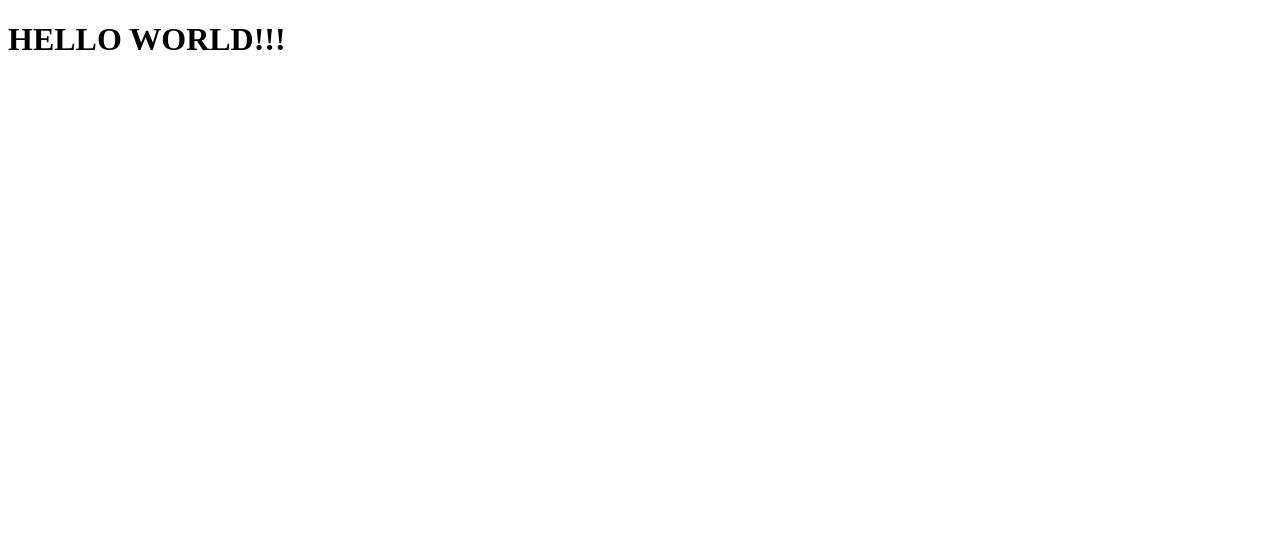
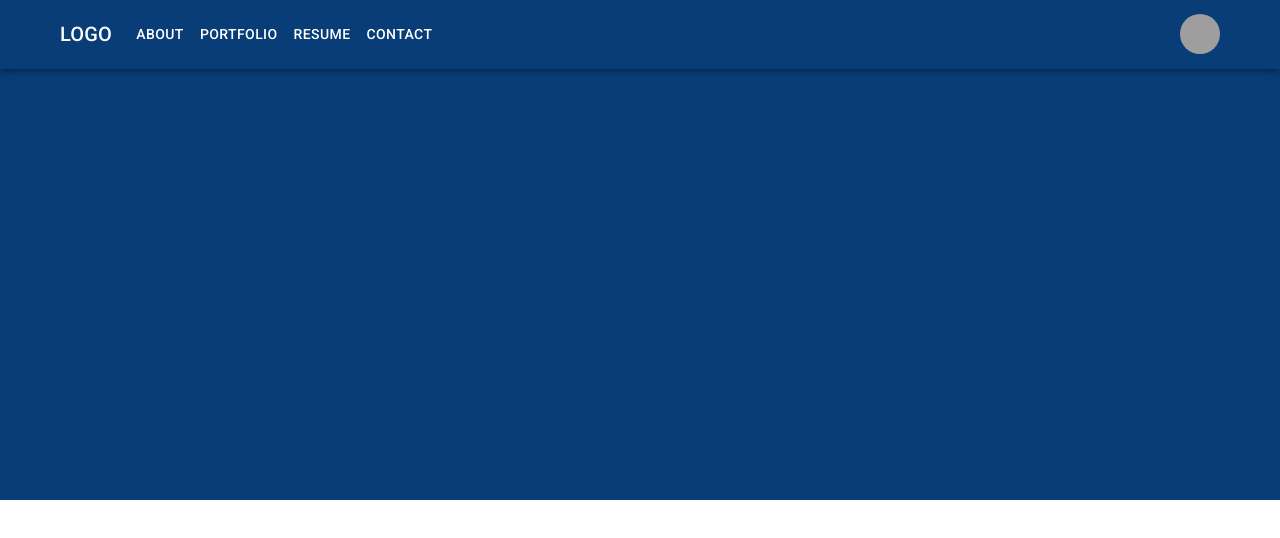
Before and after one commit to winiesom/my-website, a React (Create React App) app: page / in a window 1280 px wide. Shown: the top 538 px of the page. Built offline with nearby package versions, Linux system fonts and the light colour scheme; grey boxes are pictures that could not be loaded.

Commit message:
folder structure created

```diff
--- a/package.json
+++ b/package.json
@@ -3,6 +3,10 @@
   "version": "0.1.0",
   "private": true,
   "dependencies": {
+    "@emotion/react": "^11.7.1",
+    "@emotion/styled": "^11.6.0",
+    "@mui/icons-material": "^5.4.1",
+    "@mui/material": "^5.4.1",
     "@testing-library/jest-dom": "^5.16.2",
     "@testing-library/react": "^12.1.2",
     "@testing-library/user-event": "^13.5.0",
--- a/public/index.html
+++ b/public/index.html
@@ -15,6 +15,11 @@
       user's mobile device or desktop. See https://developers.google.com/web/fundamentals/web-app-manifest/
     -->
     <link rel="manifest" href="%PUBLIC_URL%/manifest.json" />
+
+    <link
+      rel="stylesheet"
+      href="https://fonts.googleapis.com/css?family=Roboto:300,400,500,700&display=swap"
+    />
     <!--
       Notice the use of %PUBLIC_URL% in the tags above.
       It will be replaced with the URL of the `public` folder during the build.
--- /dev/null
+++ b/src/App.css
@@ -0,0 +1,4 @@
+body {
+  box-sizing: border-box;
+  margin: 0;
+}
--- a/src/App.js
+++ b/src/App.js
@@ -1,9 +1,12 @@
 import React from "react";
+import "./App.css";
+
+import LandingPage from "./components/landingPage/LandingPage";
 
 const App = () => {
   return (
     <div>
-      <h1>HELLO WORLD!!!</h1>
+      <LandingPage />
     </div>
   );
 };
--- /dev/null
+++ b/src/components/landingPage/LandingPage.js
@@ -0,0 +1,149 @@
+import React, { useState } from "react";
+import "./landingpage.css";
+
+import {
+  Box,
+  Container,
+  AppBar,
+  Toolbar,
+  IconButton,
+  Typography,
+  Menu,
+  Avatar,
+  Button,
+  Tooltip,
+  MenuItem,
+} from "@mui/material";
+import MenuIcon from "@mui/icons-material/Menu";
+
+const pages = ["About", "Portfolio", "Resume", "Contact"];
+const settings = ["Profile", "Account", "Dashboard", "Logout"];
+
+const LandingPage = () => {
+  const [anchorElNav, setAnchorElNav] = useState(null);
+  const [anchorElUser, setAnchorElUser] = useState(null);
+
+  const handleOpenNavMenu = (event) => {
+    setAnchorElNav(event.currentTarget);
+  };
+  const handleOpenUserMenu = (event) => {
+    setAnchorElUser(event.currentTarget);
+  };
+
+  const handleCloseNavMenu = () => {
+    setAnchorElNav(null);
+  };
+
+  const handleCloseUserMenu = () => {
+    setAnchorElUser(null);
+  };
+
+  return (
+    <div>
+      {/* <CssBaseline /> */}
+      <Container className="main-container">
+        <Box className="inner-container">
+          <AppBar position="static" className="appbar">
+            <Container maxWidth="xl" className="appbar-container">
+              <Toolbar disableGutters>
+                <Typography
+                  variant="h6"
+                  noWrap
+                  component="div"
+                  sx={{ mr: 2, display: { xs: "none", md: "flex" } }}>
+                  LOGO
+                </Typography>
+
+                <Box sx={{ flexGrow: 1, display: { xs: "flex", md: "none" } }}>
+                  <IconButton
+                    size="large"
+                    aria-label="account of current user"
+                    aria-controls="menu-appbar"
+                    aria-haspopup="true"
+                    onClick={handleOpenNavMenu}
+                    color="inherit">
+                    <MenuIcon />
+                  </IconButton>
+                  <Menu
+                    id="menu-appbar"
+                    anchorEl={anchorElNav}
+                    anchorOrigin={{
+                      vertical: "bottom",
+                      horizontal: "left",
+                    }}
+                    keepMounted
+                    transformOrigin={{
+                      vertical: "top",
+                      horizontal: "left",
+                    }}
+                    open={Boolean(anchorElNav)}
+                    onClose={handleCloseNavMenu}
+                    sx={{
+                      display: { xs: "block", md: "none" },
+                    }}>
+                    {pages.map((page) => (
+                      <MenuItem key={page} onClick={handleCloseNavMenu}>
+                        <Typography textAlign="center">{page}</Typography>
+                      </MenuItem>
+                    ))}
+                  </Menu>
+                </Box>
+                <Typography
+                  variant="h6"
+                  noWrap
+                  component="div"
+                  sx={{ flexGrow: 1, display: { xs: "flex", md: "none" } }}>
+                  LOGO
+                </Typography>
+                <Box sx={{ flexGrow: 1, display: { xs: "none", md: "flex" } }}>
+                  {pages.map((page) => (
+                    <Button
+                      key={page}
+                      onClick={handleCloseNavMenu}
+                      sx={{ my: 2, color: "white", display: "block" }}>
+                      {page}
+                    </Button>
+                  ))}
+                </Box>
+
+                <Box sx={{ flexGrow: 0 }}>
+                  <Tooltip title="Open settings">
+                    <IconButton onClick={handleOpenUserMenu} sx={{ p: 0 }}>
+                      <Avatar
+                        alt="Remy Sharp"
+                        src="/static/images/avatar/2.jpg"
+                      />
+                    </IconButton>
+                  </Tooltip>
+                  <Menu
+                    sx={{ mt: "45px" }}
+                    id="menu-appbar"
+                    anchorEl={anchorElUser}
+                    anchorOrigin={{
+                      vertical: "top",
+                      horizontal: "right",
+                    }}
+                    keepMounted
+                    transformOrigin={{
+                      vertical: "top",
+                      horizontal: "right",
+                    }}
+                    open={Boolean(anchorElUser)}
+                    onClose={handleCloseUserMenu}>
+                    {settings.map((setting) => (
+                      <MenuItem key={setting} onClick={handleCloseUserMenu}>
+                        <Typography textAlign="center">{setting}</Typography>
+                      </MenuItem>
+                    ))}
+                  </Menu>
+                </Box>
+              </Toolbar>
+            </Container>
+          </AppBar>
+        </Box>
+      </Container>
+    </div>
+  );
+};
+
+export default LandingPage;
--- /dev/null
+++ b/src/components/landingPage/landingpage.css
@@ -0,0 +1,21 @@
+.main-container {
+  background: #cfe8fc;
+  height: auto;
+  max-width: 100% !important;
+  padding: 0 !important;
+  margin: 0;
+}
+
+.inner-container {
+  background: #083d77;
+  height: 500px;
+  max-width: 100%;
+}
+
+.appbar-container {
+  padding: 0 60px !important;
+}
+.appbar {
+  background: transparent !important;
+  /* box-shadow: none !important; */
+}
```
Also changed, not shown: src/components/portfolio/Portfolio.js (added, +11 -0 lines), 1 other file (tests, documents, lock files or other folders).
